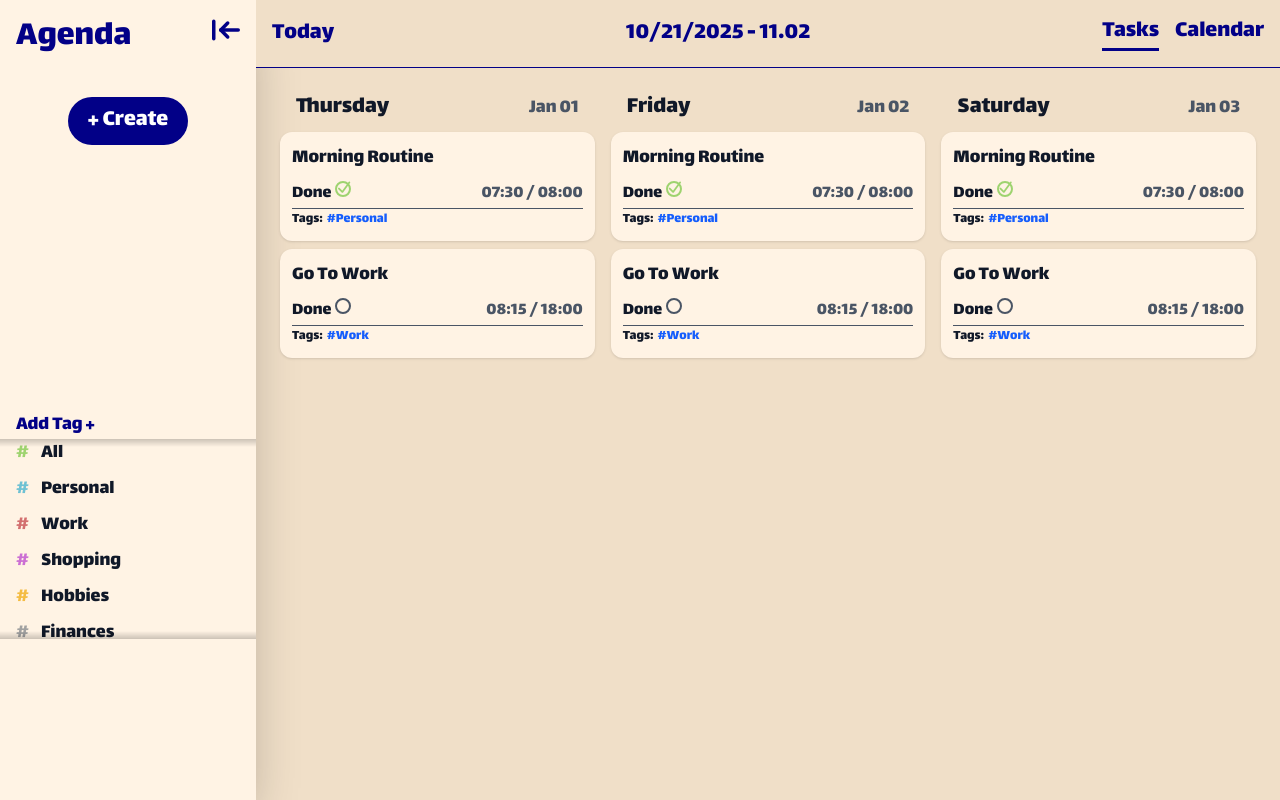
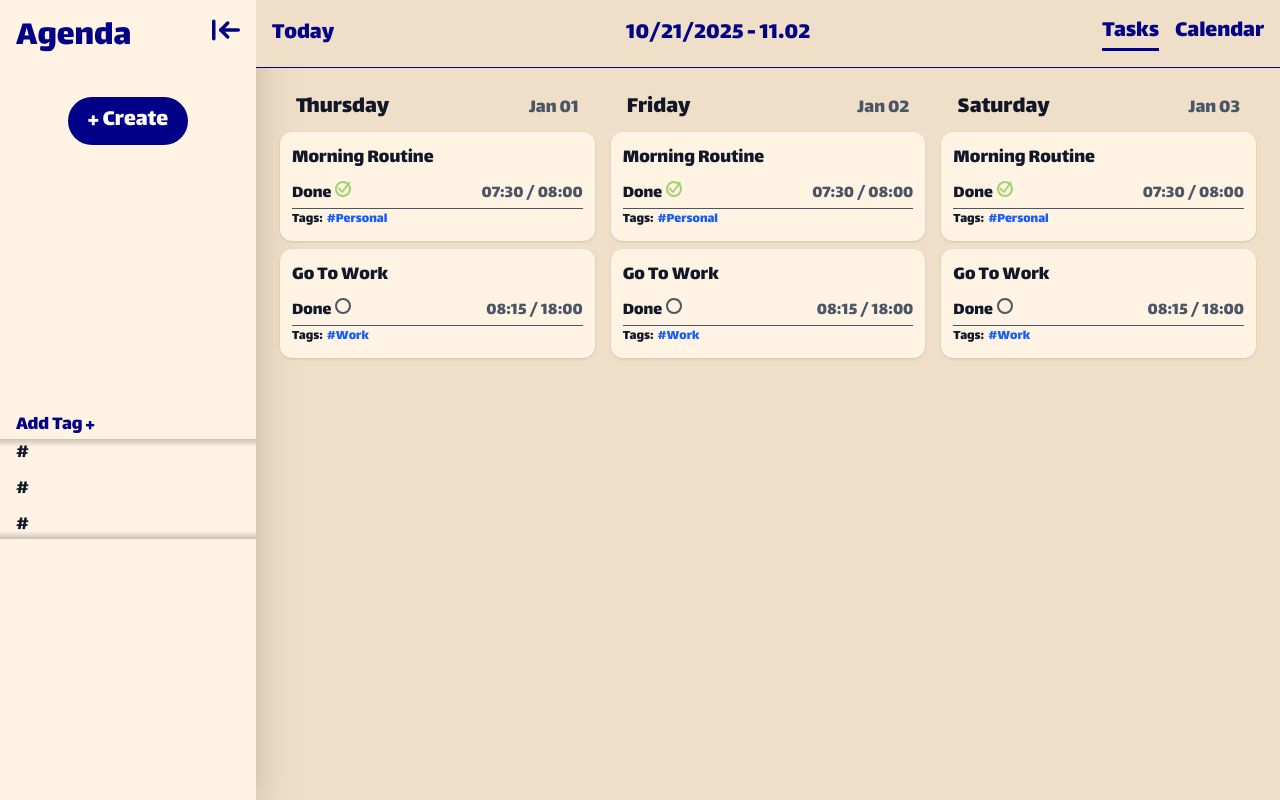
Before and after one commit to bedirhanozcan978/Agenda, a React (Vite) app: page / in a window 1280 px wide. Built offline with nearby package versions, Linux system fonts and the light colour scheme.

Commit message:
Local Storage hook added and TagList connected to local storage

```diff
--- a/src/App.jsx
+++ b/src/App.jsx
@@ -1,4 +1,5 @@
 import { useState } from 'react'
+import useLocalStorage from "./hooks/useLocalStorage";
 import './assets/styles/style.css'
 import '@fortawesome/fontawesome-free/css/all.min.css'
 
@@ -8,10 +9,13 @@
 
 function App() {
 
+  const defaultTags = [{ id: 0, name: "All", color: "#9ED36F" }];
+  const tags = useLocalStorage("agenda:tags", defaultTags);
+
   return (
     <>
       <div className="flex h-screen bg-sand text-gray-900">
-      <Sidebar />
+      <Sidebar tags={tags}/>
       <div className="flex flex-col flex-1">
         <Header />
         <DayView />
--- a/src/components/Sidebar.jsx
+++ b/src/components/Sidebar.jsx
@@ -3,7 +3,7 @@
 import TagList from "./TagList";
 import ArrowDown from '../assets/img/arrow-to-line.svg?react';
 
-export default function Sidebar() {
+export default function Sidebar({tags}) {
 
   const [isOpen, setIsOpen] = useState(false);
   const toggleSidebar = () => setIsOpen(!isOpen);
@@ -26,7 +26,7 @@
 
     <button className="px-4 text-xl text-ocean">Add Tag +</button>
 
-    <TagList></TagList>
+    <TagList tags={tags}></TagList>
 
   </aside>
 
--- a/src/components/TagList.jsx
+++ b/src/components/TagList.jsx
@@ -1,6 +1,7 @@
 import { useRef } from "react";
+import React, { useState } from "react";
 
-export default function TagList() {
+export default function TagList({tags}) {
 
   const scrollRef = useRef(null);
 
@@ -36,42 +37,14 @@
         onMouseMove={handleMouseMove}
         className="overflow-y-auto max-h-50 flex flex-col -my-5 space-y-2 px-4 scrollbar-hide cursor-grab active:cursor-grabbing"
       >
-        <div className="flex flex-row text-xl">
-          <p className="mr-3 text-green">#</p>
-          <p>All</p>
-        </div>
-        <div className="flex flex-row text-xl">
-          <p className="mr-3 text-cyan">#</p>
-          <p>Personal</p>
-        </div>
-        <div className="flex flex-row text-xl">
-          <p className="mr-3 text-red">#</p>
-          <p>Work</p>
-        </div>
-        <div className="flex flex-row text-xl">
-          <p className="mr-3 text-purple">#</p>
-          <p>Shopping</p>
-        </div>
-        <div className="flex flex-row text-xl">
-          <p className="mr-3 text-yellow">#</p>
-          <p>Hobbies</p>
-        </div>
-        <div className="flex flex-row text-xl">
-          <p className="mr-3 text-gray">#</p>
-          <p>Finances</p>
-        </div>
-        <div className="flex flex-row text-xl">
-          <p className="mr-3 text-gray">#</p>
-          <p>Dummytag</p>
-        </div>
-        <div className="flex flex-row text-xl">
-          <p className="mr-3 text-gray">#</p>
-          <p>Dummytag</p>
-        </div>
-        <div className="flex flex-row text-xl">
-          <p className="mr-3 text-gray">#</p>
-          <p>Dummytag</p>
-        </div>
+        { tags && tags.map((tag) => (
+          <div key = {tag.id} className="flex flex-row text-xl">
+            <p style={{ color: tag.color }} className="mr-3">#</p>
+            <p>{tag.name}</p>
+          </div>
+          ))
+        }
+
       </div>
 
       <div className="absolute bottom-0 left-0 right-0 h-2 pointer-events-none bg-gradient-to-t from-black/20 to-transparent"></div>
--- /dev/null
+++ b/src/hooks/useLocalStorage.jsx
@@ -0,0 +1,86 @@
+import { useState, useEffect, useCallback } from "react";
+
+/**
+ * useLocalStorage
+ * @param {string} key - localStorage key
+ * @param {any|Function} initialValue - initial value or a function that returns the initial value (lazy)
+ * @returns [value, setValue, removeValue]
+ */
+export default function useLocalStorage(key, initialValue) {
+  // Security
+  const isWindowAvailable = typeof window !== "undefined";
+
+  // Lazy initializer
+  const readValue = useCallback(() => {
+    try {
+      if (!isWindowAvailable) return typeof initialValue === "function" ? initialValue() : initialValue;
+      const item = window.localStorage.getItem(key);
+      return item ? JSON.parse(item) : (typeof initialValue === "function" ? initialValue() : initialValue);
+    } catch (err) {
+      console.warn(`useLocalStorage: Error reading key "${key}" from localStorage:`, err);
+      return typeof initialValue === "function" ? initialValue() : initialValue;
+    }
+  }, [key, initialValue, isWindowAvailable]);
+
+  const [storedValue, setStoredValue] = useState(readValue);
+
+  // setValue function
+  const setValue = useCallback(
+    (value) => {
+      try {
+        const valueToStore = value instanceof Function ? value(storedValue) : value;
+        setStoredValue(valueToStore);
+        if (isWindowAvailable) {
+          window.localStorage.setItem(key, JSON.stringify(valueToStore));
+          // Dispatch a custom event to notify same-tab listeners
+          window.dispatchEvent(new Event("local-storage"));
+        }
+      } catch (err) {
+        console.warn(`useLocalStorage: Error setting key "${key}" in localStorage:`, err);
+      }
+    },
+    [key, isWindowAvailable, storedValue]
+  );
+
+  // remove helper
+  const remove = useCallback(() => {
+    try {
+      if (!isWindowAvailable) return;
+      window.localStorage.removeItem(key);
+      setStoredValue(typeof initialValue === "function" ? initialValue() : initialValue);
+      window.dispatchEvent(new Event("local-storage"));
+    } catch (err) {
+      console.warn(`useLocalStorage: Error removing key "${key}" from localStorage:`, err);
+    }
+  }, [key, initialValue, isWindowAvailable]);
+
+  //sync between tabs
+  useEffect(() => {
+    if (!isWindowAvailable) return;
+
+    const handleStorage = (event) => {
+      if (!event) return;
+      // Event key filter
+      if (event.key && event.key !== key) return;
+      try {
+        setStoredValue(readValue());
+      } catch (err) {
+        console.warn("useLocalStorage: storage event handler error", err);
+      }
+    };
+
+    const handleCustomEvent = () => {
+      setStoredValue(readValue());
+    };
+
+    window.addEventListener("storage", handleStorage);
+    window.addEventListener("local-storage", handleCustomEvent);
+
+    return () => {
+      window.removeEventListener("storage", handleStorage);
+      window.removeEventListener("local-storage", handleCustomEvent);
+    };
+  }, [key, readValue, isWindowAvailable]);
+
+  return [storedValue, setValue, remove];
+}
```
